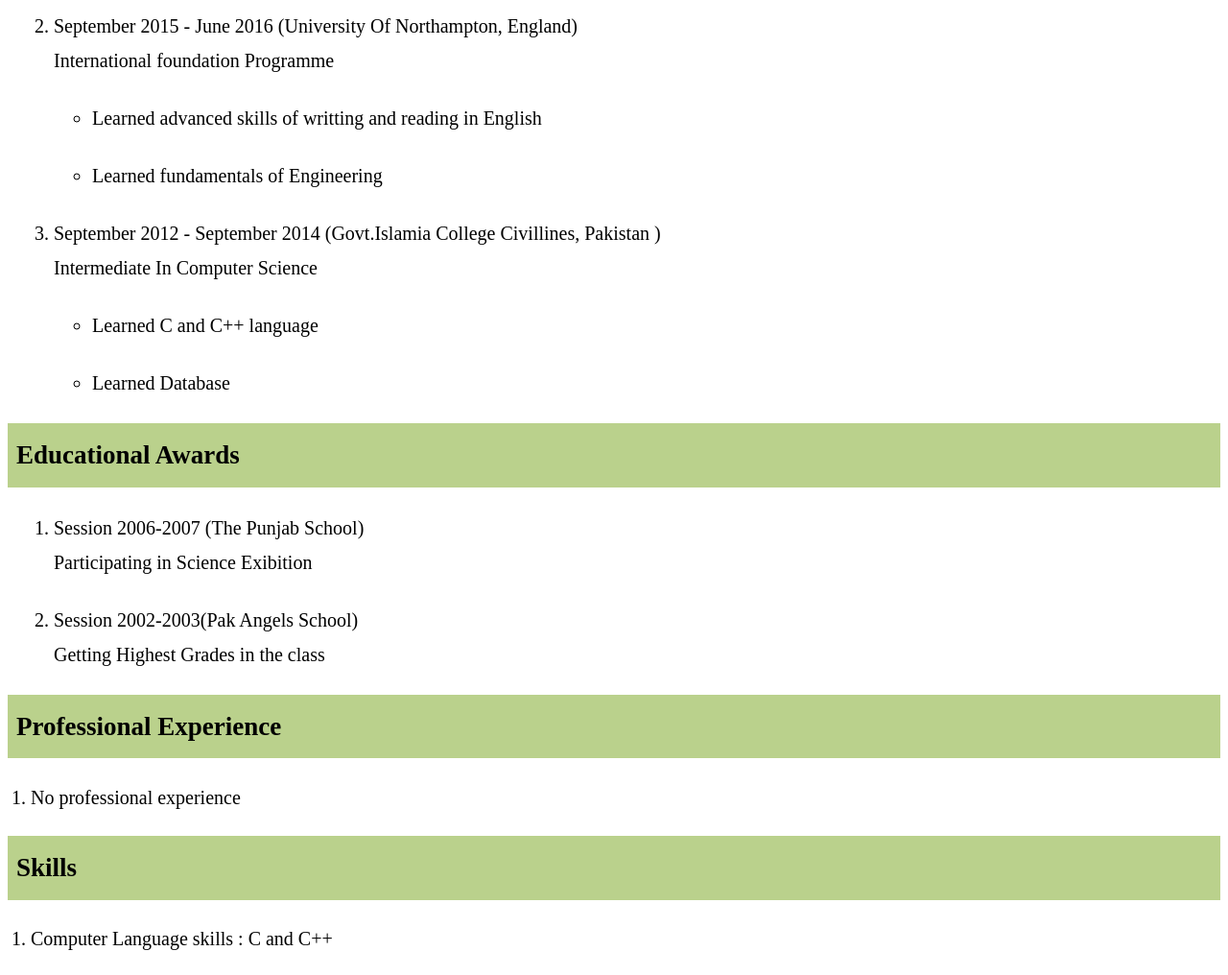
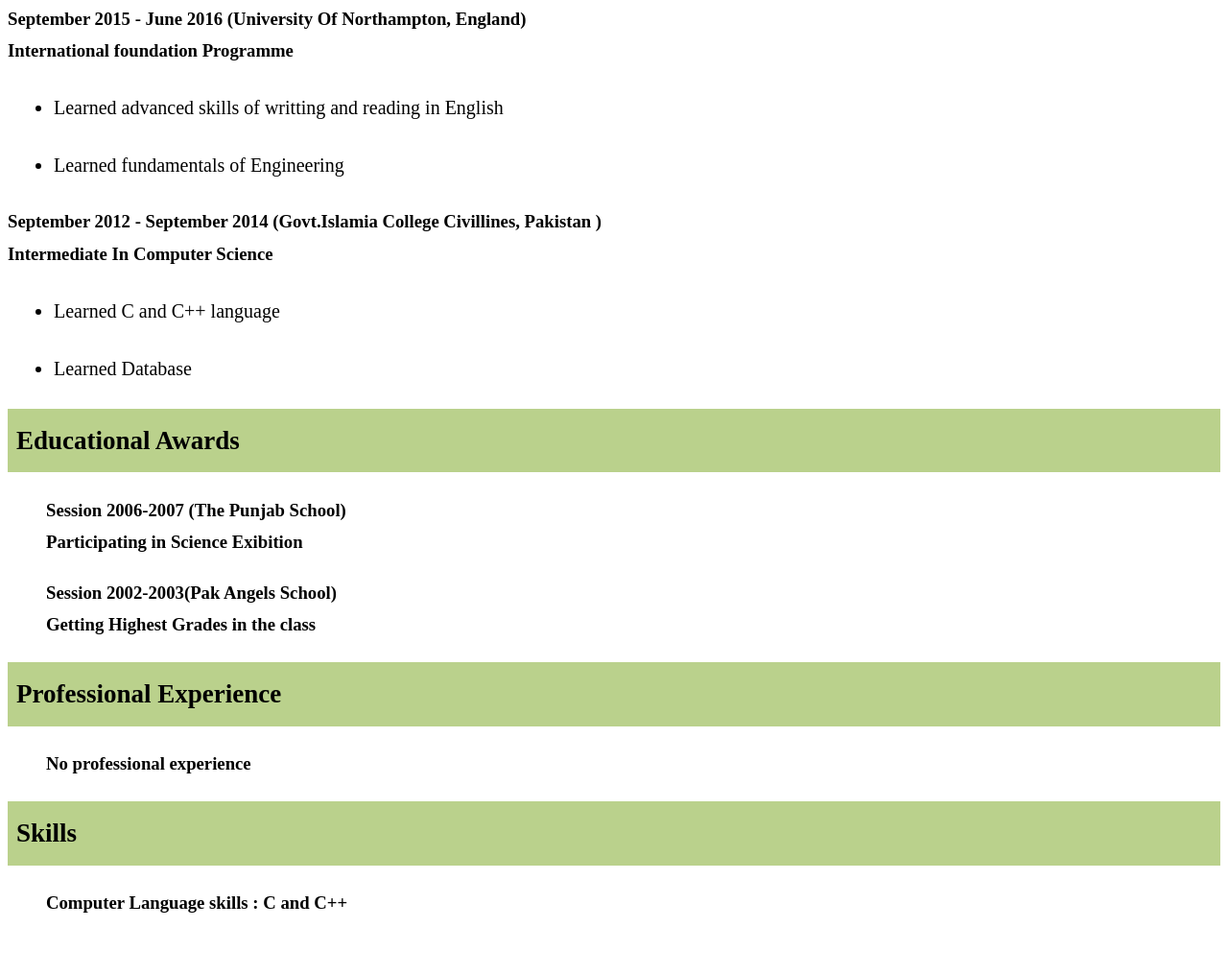
Before and after one commit to Hamza-Malik/csy1018, a plain HTML site: page cv.html in a window 1280 px wide. Shown: the part 895-1911 px from the top of the page at 96% size. After the commit the page ends 1872 px from the top, so only its background shows below. Drawn offline with Linux system fonts and the light colour scheme; a web font is replaced by a local one.

Commit message:
modified

```diff
--- a/css/first.css
+++ b/css/first.css
@@ -1,6 +1,12 @@
+@charset "utf-8";
+
+/*Hamza Mehmood
+    15418599
+*/
+
 body{
 
-  font-family: 'Donegal One', serif;
+  font-family:   serif;
   line-height: 1.8;
 
 }
@@ -51,7 +57,7 @@ h2{
   font-size: 20px;
 }
 
-ol{
+ul{
   font-size: 20px;
   padding-left: 1.5rem;
 }
--- a/css/info.css
+++ b/css/info.css
@@ -1,3 +1,8 @@
+@charset "utf-8";
+/*Hamza Mehmood
+    15418599
+*/
+
 
 *{
     position: relative;
@@ -6,6 +11,8 @@
 body{
     width: 1250px;
     height:555px;
+    margin-left: 5%;
+
 
 }
 #front{
--- a/css/styling.css
+++ b/css/styling.css
@@ -1,3 +1,8 @@
+@charset "utf-8";
+/*Hamza Mehmood
+    15418599
+*/
+
 *{
     position: relative;
     font-family: sans-serif;
@@ -5,6 +10,8 @@
 body{
     width: 1250px;
     height:555px;
+    margin-left: 5%;
+
 
 }
 #front{
--- a/css/theme.css
+++ b/css/theme.css
@@ -1,3 +1,8 @@
+@charset "utf-8";
+/*Hamza Mehmood
+    15418599
+*/
+
 *{
     position: relative;
     font-family: sans-serif;
@@ -5,6 +10,8 @@
 body{
     width: 1250px;
     height:555px;
+    margin-left: 5%;
+
 
 }
 #front{
--- a/resume.html
+++ b/cv.html
@@ -6,7 +6,11 @@
   <head>
     <meta charset="utf-8">
     <title>Resume Page</title>
-    <link href="https://fonts.googleapis.com/css?family=Donegal+One|Fira+Sans|Montserrat|Pacifico|Proza+Libre" rel="stylesheet">
+    <link href="https://fonts.googleapis.com/css?family=Donegal+One" rel="stylesheet">
+    <link href="https://fonts.googleapis.com/css?family=Fira+Sans" rel="stylesheet">
+    <link href="https://fonts.googleapis.com/css?family=Montserrat" rel="stylesheet">
+    <link href="https://fonts.googleapis.com/css?family=Pacifico" rel="stylesheet">
+
     <link rel="stylesheet" type="text/css" href="css/first.css" />
   </head>
   <body>
@@ -29,9 +33,9 @@
 
   <h2>Education</h2>
 
-       <ol>
 
-         <li class="section"> Present 2016 (University Of Northampton, England)<br> Bachelors In Software Engineering (Year 1) </li>
+
+         <h3> Present 2016 (University Of Northampton, England)<br> Bachelors In Software Engineering (Year 1) </h3>
 
          <ul>
 
@@ -49,7 +53,7 @@
          </ul>
 
 
-         <li class="section">September 2015 - June 2016 (University Of Northampton, England)<br> International foundation Programme</li>
+         <h3>September 2015 - June 2016 (University Of Northampton, England)<br> International foundation Programme</h3>
 
            <ul>
 
@@ -60,7 +64,7 @@
           </ul>
 
 
-         <li class="section"> September 2012 - September 2014 (Govt.Islamia College Civillines, Pakistan )<br>Intermediate In Computer Science</li>
+         <h3>September 2012 - September 2014 (Govt.Islamia College Civillines, Pakistan )<br>Intermediate In Computer Science</h3>
 
           <ul>
 
@@ -73,15 +77,15 @@
 
 
 
-       </ol>
+
 
    <h2>Educational Awards</h2>
 
    <ol>
 
-     <li class="section">Session 2006-2007 (The Punjab School)<br>Participating in Science Exibition</li>
+    <h3>Session 2006-2007 (The Punjab School)<br>Participating in Science Exibition</h3>
 
-     <li class="section">Session 2002-2003(Pak Angels School)<br>Getting Highest Grades in the class</li>
+     <h3>Session 2002-2003(Pak Angels School)<br>Getting Highest Grades in the class</h3>
 
    </ol>
 
@@ -89,7 +93,7 @@
 
     <ol>
 
-        <li> No professional experience </li>
+        <h3> No professional experience </h3>
 
       </ol>
 
@@ -99,7 +103,7 @@
 
     <ol>
 
-        <li> Computer Language skills : C and C++ </li>
+        <h3> Computer Language skills : C and C++ </h3>
 
       </ol>
 
```
Also changed, not shown: bio.html (renamed from about.html, +3 -3 lines), contact.html (+3 -3 lines), index.html (+6 -5 lines), 3 other files.
